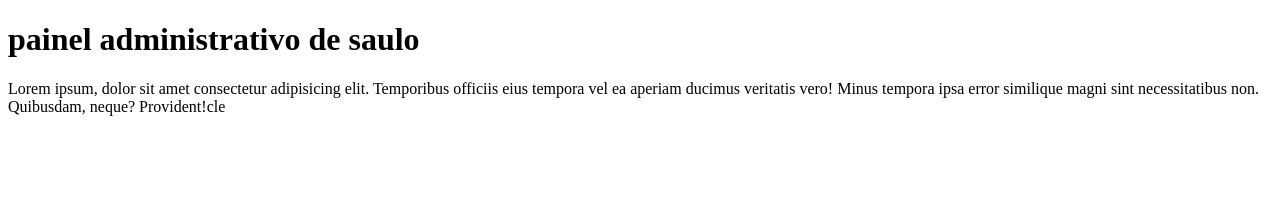
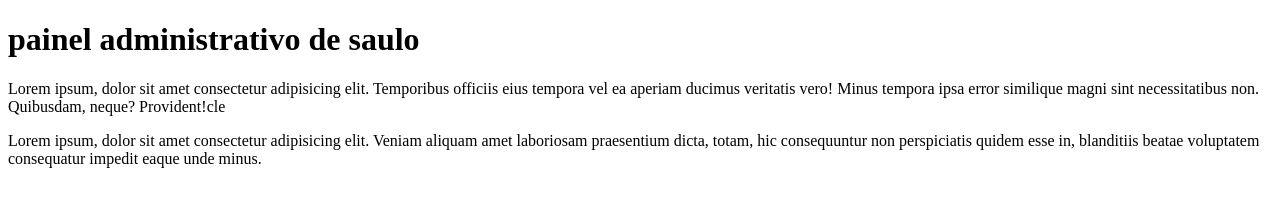
Before and after one commit to saulocarvalhodesenvolvedor/Tela-de-login, a plain HTML site: page pagina.html in a window 1280 px wide. Drawn offline with Linux system fonts and the light colour scheme.

Commit message:
add de parágrafo

```diff
--- a/pagina.html
+++ b/pagina.html
@@ -12,7 +12,7 @@
 
     <h1>painel administrativo de saulo</h1>
     <p>Lorem ipsum, dolor sit amet consectetur adipisicing elit. Temporibus officiis eius tempora vel ea aperiam ducimus veritatis vero! Minus tempora ipsa error similique magni sint necessitatibus non. Quibusdam, neque? Provident!cle</p>
-
+    <p>Lorem ipsum, dolor sit amet consectetur adipisicing elit. Veniam aliquam amet laboriosam praesentium dicta, totam, hic consequuntur non perspiciatis quidem esse in, blanditiis beatae voluptatem consequatur impedit eaque unde minus.</p>
 
 
 </body>
```
